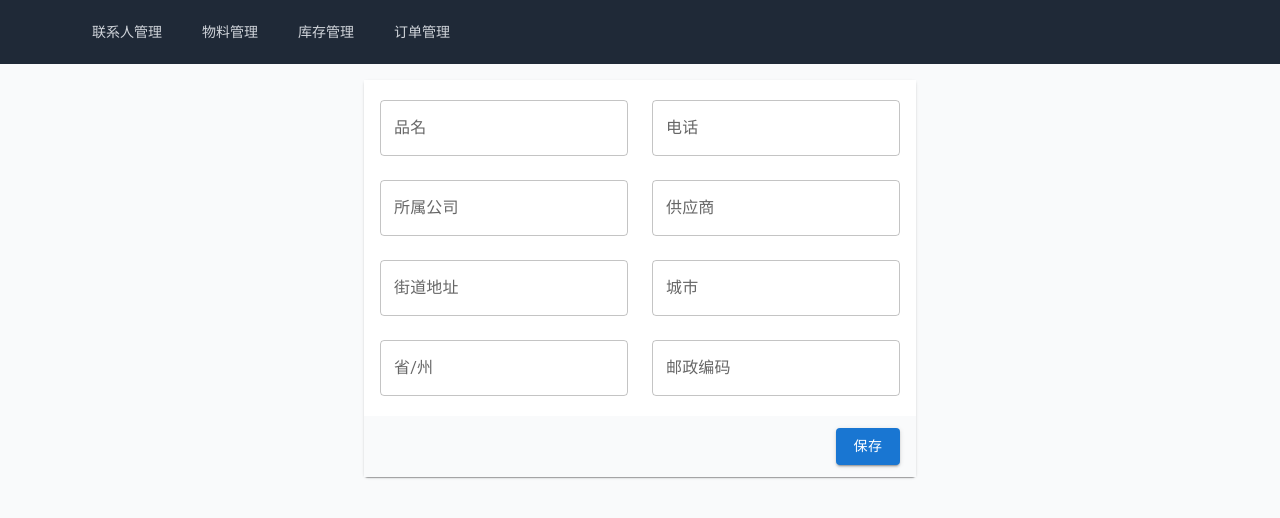
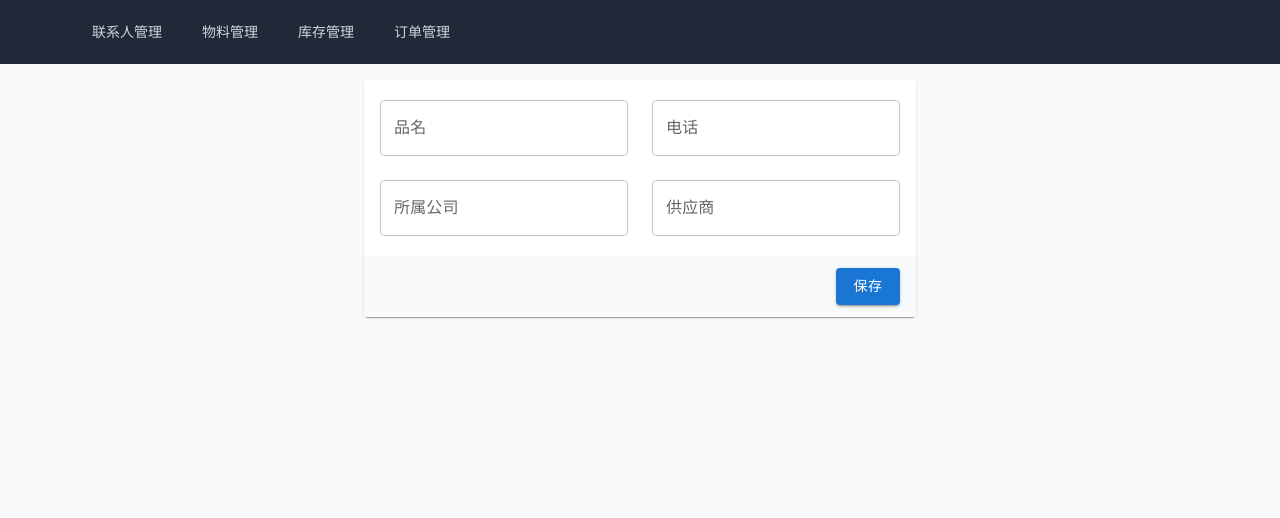
Before and after one commit to revct/next-erp, a Next.js app: page /items/create in a window 1280 px wide. Shown: the top 518 px of the page. Built offline with nearby package versions, Linux system fonts and the light colour scheme; no server answers; the database is empty; some icons are missing.

Commit message:
fix: build faild

```diff
--- a/components/Layout/index.ts
+++ b/components/Layout/index.ts
@@ -1 +1 @@
-export * from "./components/Mui";
+export * from "./components/Layout";
--- a/pages/items/_components/ItemFormCard.tsx
+++ b/pages/items/_components/ItemFormCard.tsx
@@ -5,7 +5,16 @@ import { useRouter } from "next/dist/client/router";
 import { FunctionComponent, useEffect } from "react";
 import { Controller, useForm, useWatch } from "react-hook-form";
 
-type DefaultValueProps = Omit<Prisma.ItemUpdateInput, "Stock" | "Order">;
+type DefaultValueProps = {
+  id?: number;
+  name?: string | null;
+  code?: string | null;
+  specs?: string | null;
+  supplier: {
+    name: string;
+  };
+  supplierId?: number | null;
+};
 
 interface IProps extends React.HTMLAttributes<HTMLDivElement> {
   defaultValues?: DefaultValueProps;
@@ -17,7 +26,9 @@ const defaultData = {
   name: "",
   code: "",
   specs: "",
-  supplier: {},
+  supplier: {
+    name: "",
+  },
 } as DefaultValueProps;
 
 const PersonalInfoCard: FunctionComponent<IProps> = ({
@@ -102,38 +113,6 @@ const PersonalInfoCard: FunctionComponent<IProps> = ({
               <TextField label="供应商" variant="outlined" {...field} />
             )}
           ></Controller>
-
-          <Controller
-            name="address"
-            control={control}
-            render={({ field }) => (
-              <TextField label="街道地址" variant="outlined" {...field} />
-            )}
-          ></Controller>
-
-          <Controller
-            name="city"
-            control={control}
-            render={({ field }) => (
-              <TextField label="城市" variant="outlined" {...field} />
-            )}
-          ></Controller>
-
-          <Controller
-            name="state"
-            control={control}
-            render={({ field }) => (
-              <TextField label="省/州" variant="outlined" {...field} />
-            )}
-          ></Controller>
-
-          <Controller
-            name="zipcode"
-            control={control}
-            render={({ field }) => (
-              <TextField label="邮政编码" variant="outlined" {...field} />
-            )}
-          ></Controller>
         </Box>
         <Box className="px-4 py-3 bg-gray-50 text-right">
           <Button color="primary" variant="contained" type="submit">
```
